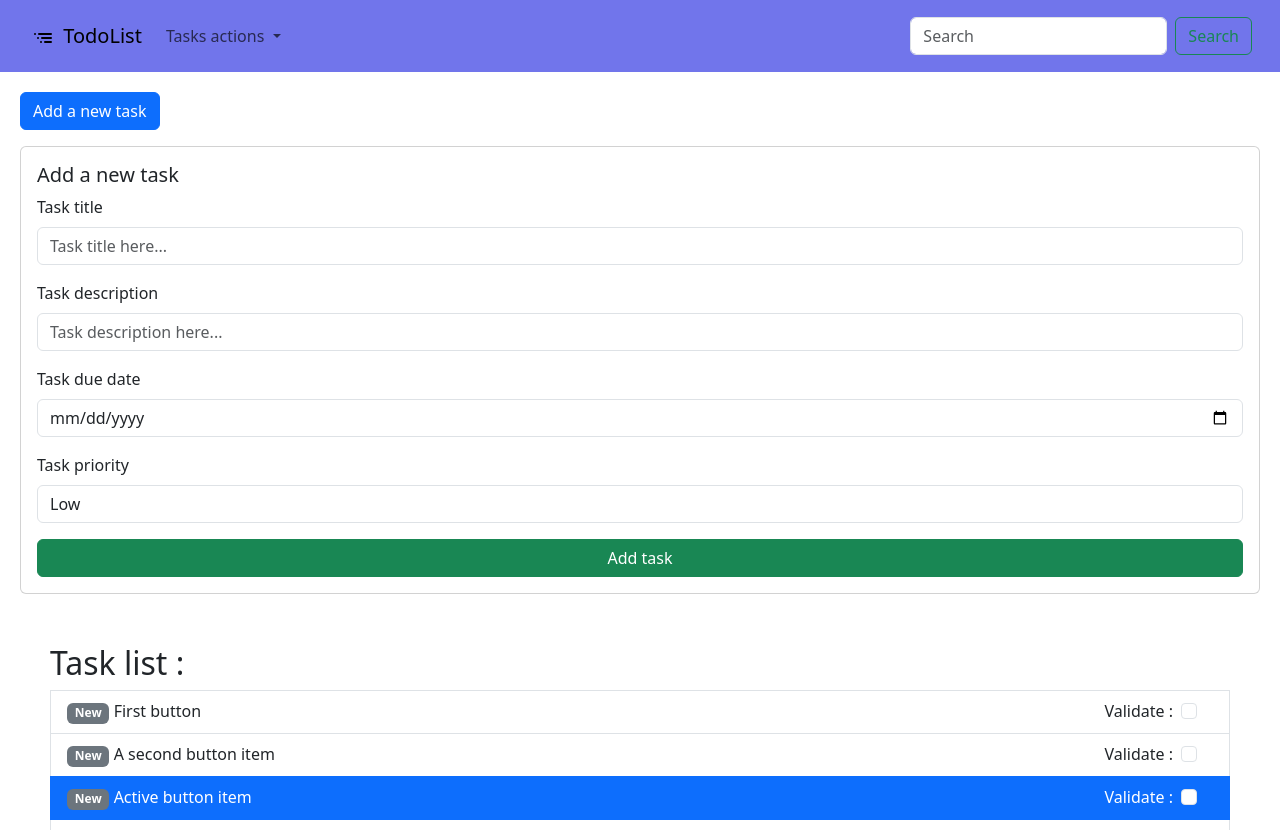
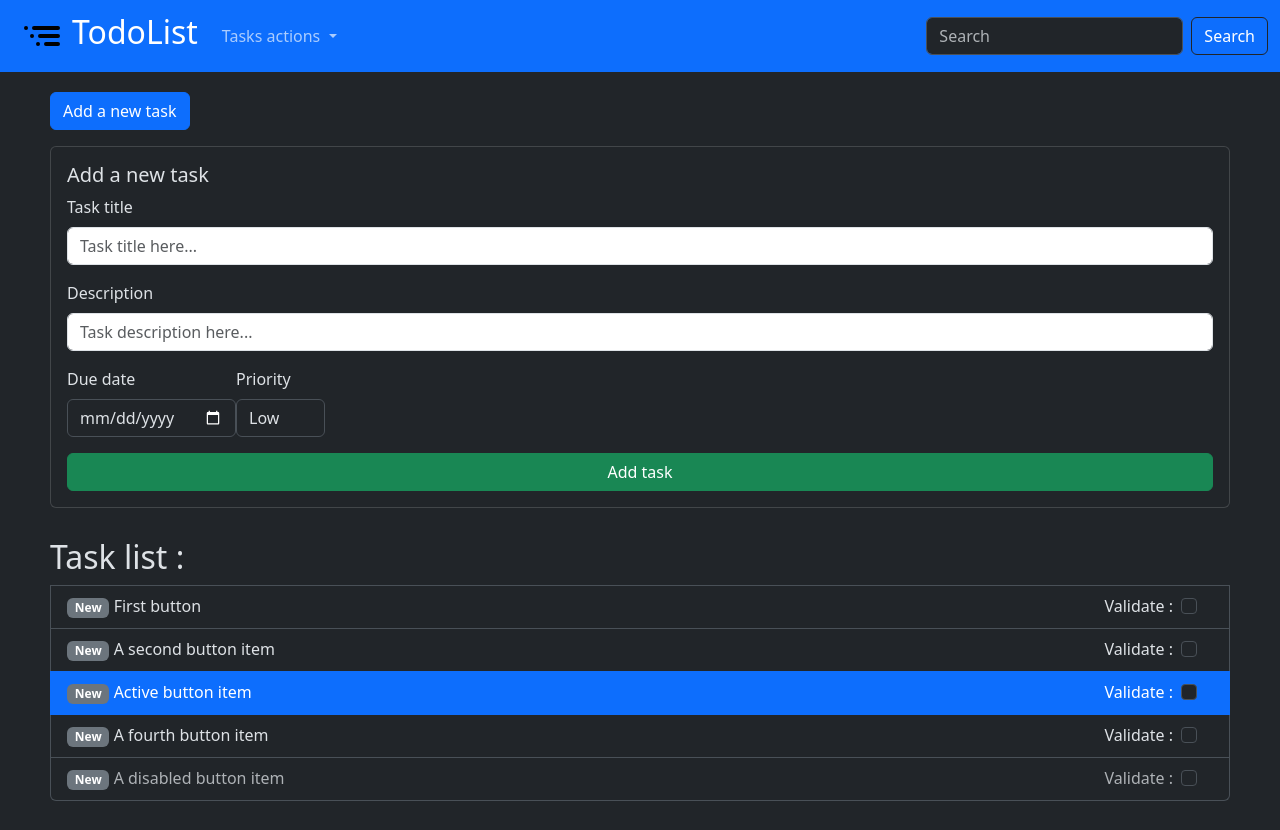
Before and after one commit to BasileDM/Todolist-SPA, a PHP site: page / in a window 1280 px wide, after a click on "Add a new task". Shown: the top 830 px of the page. After the commit the page ends 801 px from the top, so only its background shows below. Run offline with PHP 8.4, Linux system fonts and the light colour scheme.

Commit message:
Add dark mode scheme

```diff
--- a/assets/css/style.css
+++ b/assets/css/style.css
@@ -3,5 +3,5 @@
 }
 
 .form-button-container {
-    margin: 20px;
+    margin: 20px 50px -20px 50px;
 }
--- a/components/form.php
+++ b/components/form.php
@@ -8,23 +8,25 @@
         <h5 class="card-title">Add a new task</h5>
         <div class="mb-3">
             <label for="taskTitle" class="form-label">Task title</label>
-            <input type="text" class="form-control" id="taskTitle" placeholder="Task title here...">
+            <input type="text" class="form-control" id="taskTitle" placeholder="Task title here..." data-bs-theme="light">
         </div>
         <div class="mb-3">
-            <label for="taskDescription" class="form-label">Task description</label>
-            <input type="text" class="form-control" id="taskDescription" placeholder="Task description here...">
+            <label for="taskDescription" class="form-label">Description</label>
+            <input type="text" class="form-control" id="taskDescription" placeholder="Task description here..." data-bs-theme="light">
         </div>
-        <div class="mb-3">
-            <label for="taskDueDate" class="form-label">Task due date</label>
-            <input type="date" class="form-control" id="taskDueDate">
-        </div>
-        <div class="mb-3">
-            <label for="taskPriority" class="form-label">Task priority</label>
-            <select class="form-control" id="taskPriority">
-                <option>Low</option>
-                <option>Medium</option>
-                <option>High</option>
-            </select>
+        <div class="d-flex flex-row">
+            <div class="mb-3">
+                <label for="taskDueDate" class="form-label">Due date</label>
+                <input type="date" class="form-control" id="taskDueDate" data-bs-theme="dark">
+            </div>
+            <div class="mb-3">
+                <label for="taskPriority" class="form-label">Priority</label>
+                <select class="form-control" id="taskPriority" data-bs-theme="dark">
+                    <option>Low</option>
+                    <option>Medium</option>
+                    <option>High</option>
+                </select>
+            </div>
         </div>
         <button type="submit" class="btn btn-success">Add task</button>
     </div>
--- a/components/header.php
+++ b/components/header.php
@@ -1,8 +1,8 @@
-<nav class="navbar navbar-expand-lg p-3" style="background-color: #7175eb;">
+<nav class="navbar navbar-expand-lg bg-primary">
     <div class="container-fluid">
+        <img src="../assets/imgs/logo.svg" alt="Logo" width="60" height="48">
         <a class="navbar-brand" href="#">
-            <img src="../assets/imgs/logo.svg" alt="Logo" width="30" height="24">
-            TodoList
+            <h2>TodoList</h2>
         </a>
         <button class="navbar-toggler" type="button" data-bs-toggle="collapse" data-bs-target="#navbarSupportedContent" aria-controls="navbarSupportedContent" aria-expanded="false" aria-label="Toggle navigation">
             <span class="navbar-toggler-icon"></span>
@@ -24,7 +24,7 @@
             </ul>
             <form class="d-flex" role="search">
                 <input class="form-control me-2" type="search" placeholder="Search" aria-label="Search">
-                <button class="btn btn-outline-success" type="submit">Search</button>
+                <button class="btn btn-outline-dark" type="submit" style="color: white;">Search</button>
             </form>
         </div>
     </div>
--- a/index.php
+++ b/index.php
@@ -1,12 +1,12 @@
 <!DOCTYPE html>
-<html lang="en">
+<html lang="en" data-bs-theme="dark">
 
 <head>
     <meta charset="UTF-8">
     <meta name="viewport" content="width=device-width, initial-scale=1.0">
     <link rel="stylesheet" href="./assets/css/style.css">
     <link href="https://cdn.jsdelivr.net/npm/bootstrap@5.3.3/dist/css/bootstrap.min.css" rel="stylesheet" integrity="sha384-QWTKZyjpPEjISv5WaRU9OFeRpok6YctnYmDr5pNlyT2bRjXh0JMhjY6hW+ALEwIH" crossorigin="anonymous">
-    <title>Brief 4 TodoList Bootstrap</title>
+    <title>Brief 4 TodoList</title>
 </head>
 
 <body>
```
